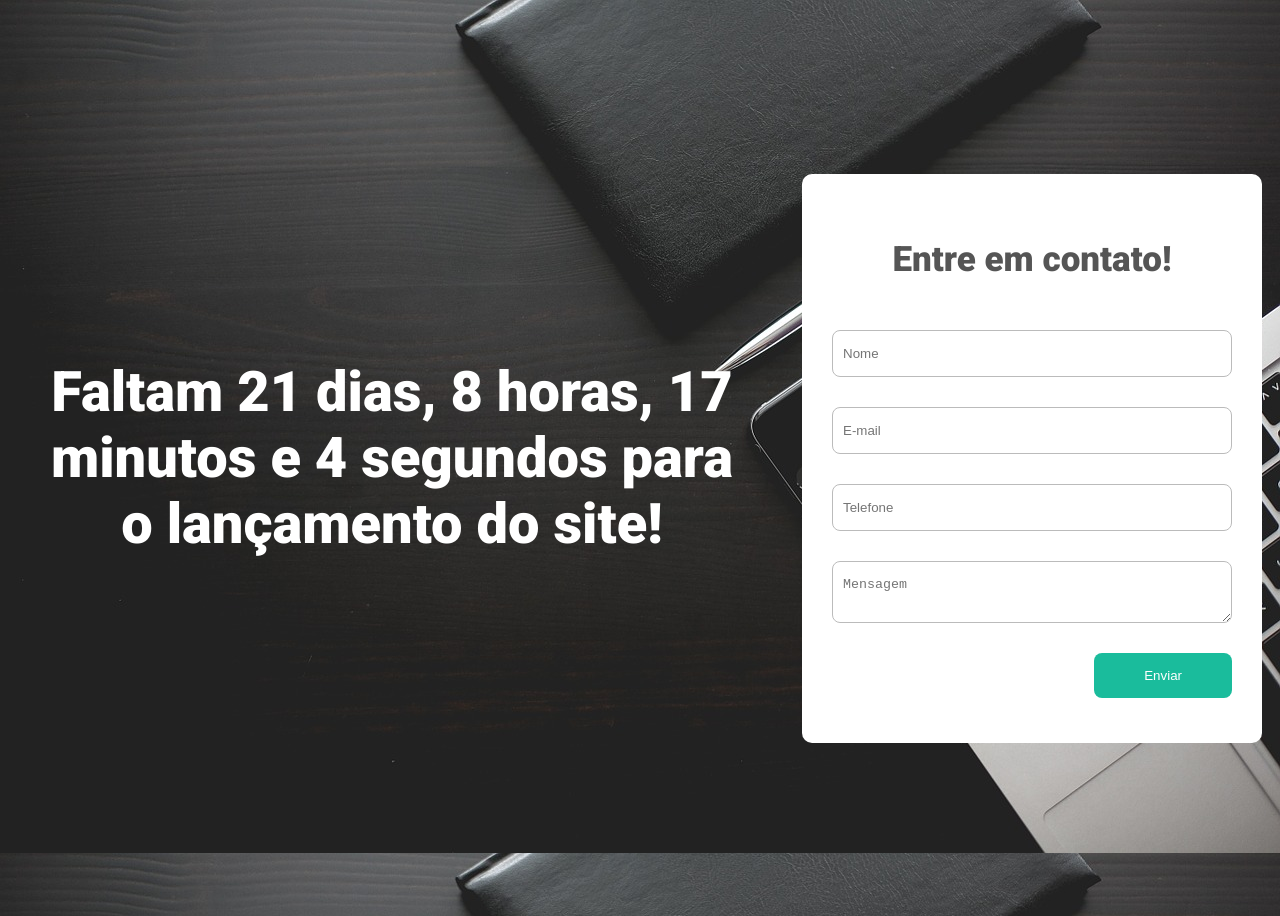
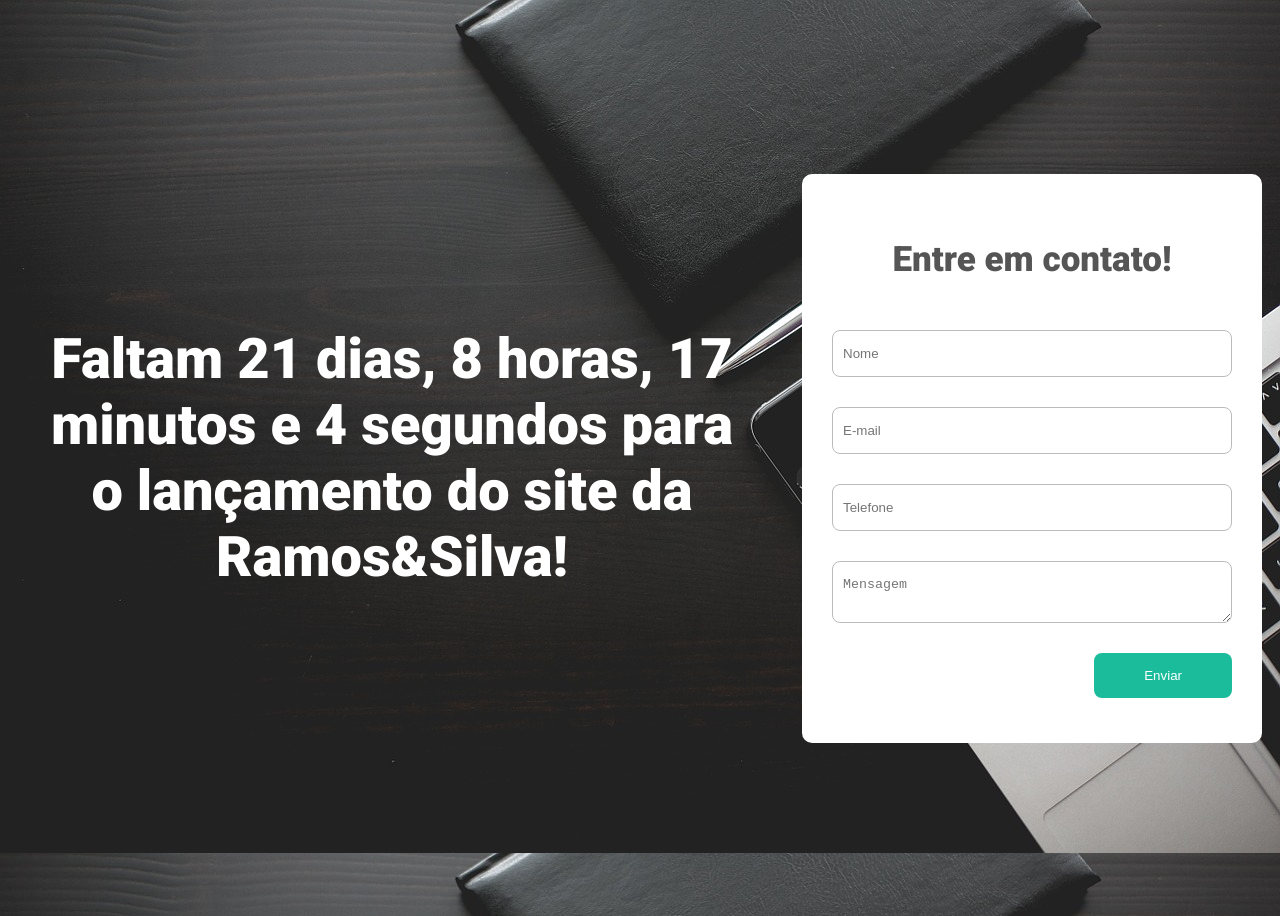
Before and after one commit to r4mpjc/r4mpjc.github.io, a Jekyll site: the page built from index.md, in a window 1280 px wide. Built offline with Jekyll 4.4.1, drawn with Linux system fonts in a browser that asks for light colours.

Commit message:
New content

```diff
--- a/_layouts/home.html
+++ b/_layouts/home.html
@@ -12,7 +12,7 @@
   <body>
 
     <div class="timer-wrap">
-      <strong><h2>Faltam <span id="launchTimer"></span> para o lançamento do site! </h2></strong>
+      <strong><h2>Faltam <span id="launchTimer"></span> para o lançamento do site da Ramos&amp;Silva! </h2></strong>
     </div>
 
     <div class="form-wrap">
```
